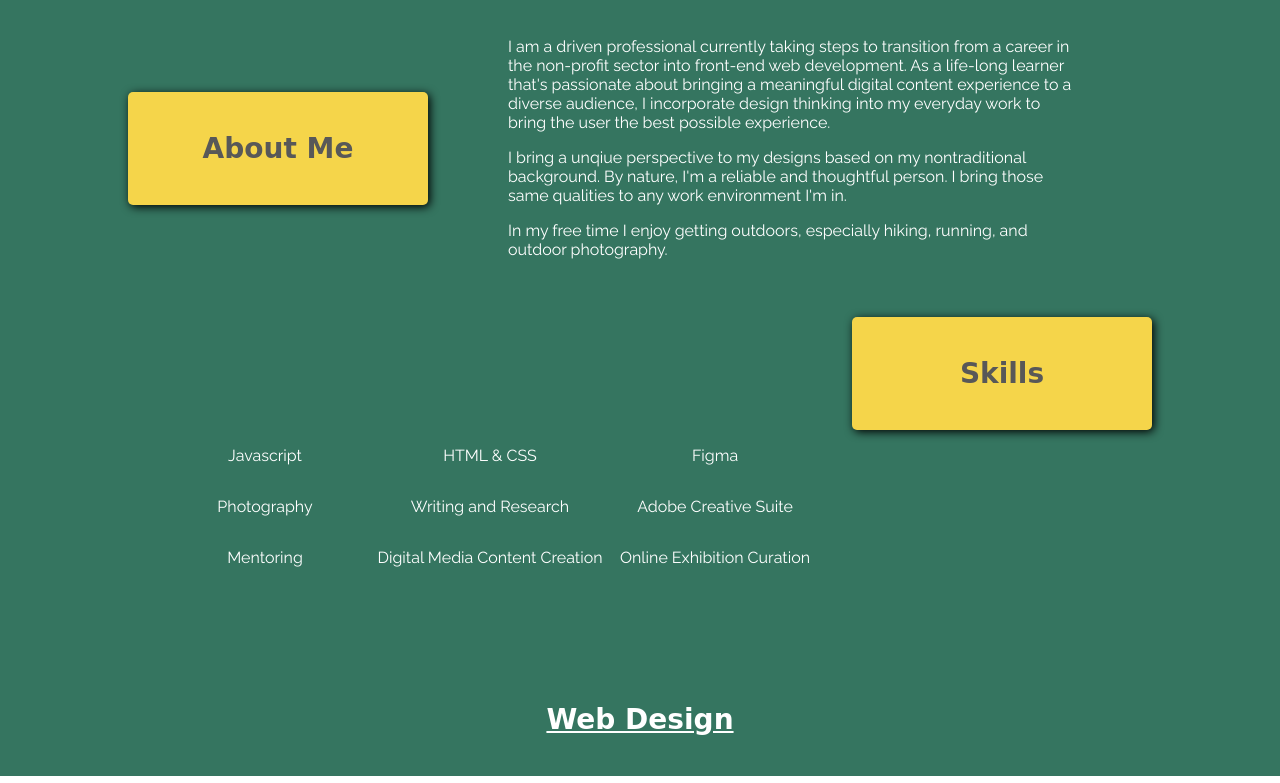
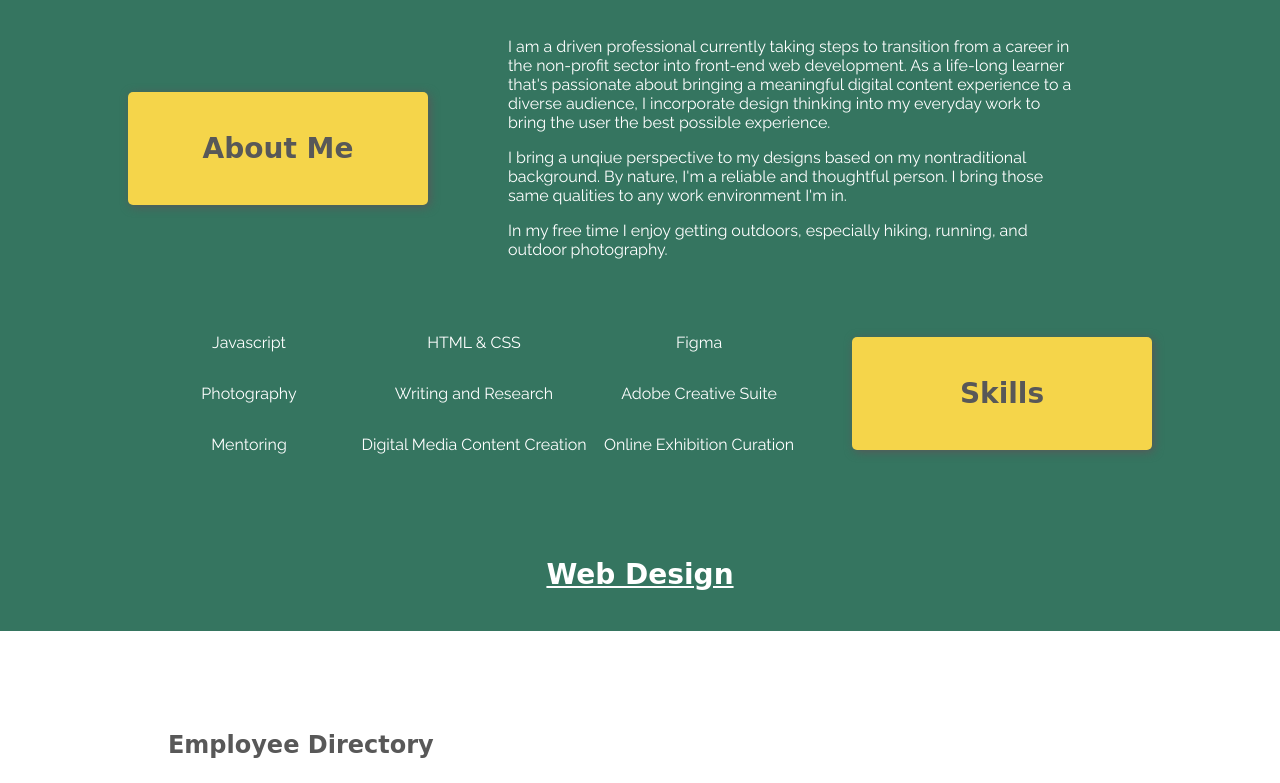
Before and after one commit to hbarber2/Tech-Degree-Project-9, a plain HTML site: page index.html in a window 1280 px wide. Shown: the part 900-1683 px from the top of the page. Drawn offline with Linux system fonts and the light colour scheme; a web font is replaced by a local one.

Commit message:
fixed skills

```diff
--- a/css/style.css
+++ b/css/style.css
@@ -15,11 +15,6 @@ body{
 	background-color: rgb(53, 117, 96);
 	width: 90%;
 	position: relative;
-}
-
-.active {
-	background-color: rgb(53, 117, 96);
-	border-radius: 5px;
 }
 
 h1 {
@@ -125,6 +120,11 @@ img {
 	border-radius: 5px;
 }
 
+.active {
+	background-color: rgb(53, 117, 96);
+	border-radius: 5px;
+}
+
 .skills-wrapper {
 	display: grid;
 	grid-template-columns: 1fr 1fr;
@@ -173,13 +173,10 @@ img {
 	margin: 0 auto;
 }
 
-	.portfolio-label,
-	.design-label{
-		text-decoration: underline;
-
+.portfolio-label,
+.design-label{
+	text-decoration: underline;
 }
-
-
 
 
 
@@ -188,8 +185,6 @@ img {
 	.wrapper {
 		width: 100%;
 	}
-
-
 
 	h1 {
 		float: right;
@@ -209,15 +204,12 @@ img {
 
 	}
 
-
-
 	.skills-wrapper {
 	display: grid;
 	grid-template-columns: 1fr 1fr 1fr;
 	grid-template-rows: auto;
 	margin: 0 auto;
 	text-align: center;
-	padding-bottom: 2em;
 	}
 
 	#headshot {
@@ -247,10 +239,14 @@ img {
 	}
 
 	#about {
-    background-color: #f5d54a;
     grid-column-start: 1;
     grid-column-end: 2;
-    width: 100%;
+	}
+
+	#about,
+	#skills {
+		background-color: #f5d54a;
+		width: 100%;
     padding: 40px 0;
     text-align: center;
     max-height: 200px;
@@ -258,7 +254,7 @@ img {
     margin: auto;
     border-radius: 5px;
 		color: #585858;
-		box-shadow: 2px 2px 10px black;
+		box-shadow: 2px 2px 10px #585858;
 	}
 
 	.about {
@@ -272,31 +268,23 @@ img {
 		height: auto;
 		display: grid;
 		grid-template-columns: 1fr 300px;
-		grid-template-rows: 1fr;
 		padding-top: 2em;
 		margin: 0 auto;
 		position: relative;
 		padding-bottom: 3em;
+		grid-gap: 2em;
 	}
 
 	#skills {
-		background-color: #f5d54a;
     grid-column-start: 2;
     grid-column-end: 3;
-    width: 100%;
-    padding: 40px 0;
-    text-align: center;
-    max-height: 200px;
-    display: block;
-    margin: auto;
-    border-radius: 5px;
-		color: #585858;
-		box-shadow: 2px 2px 10px black;
+
 	}
 
 	.skills {
 		grid-column-start: 1;
 		grid-column-end: 2;
+		grid-row: 1;
 	}
 
 	.portfolio-label,
```
